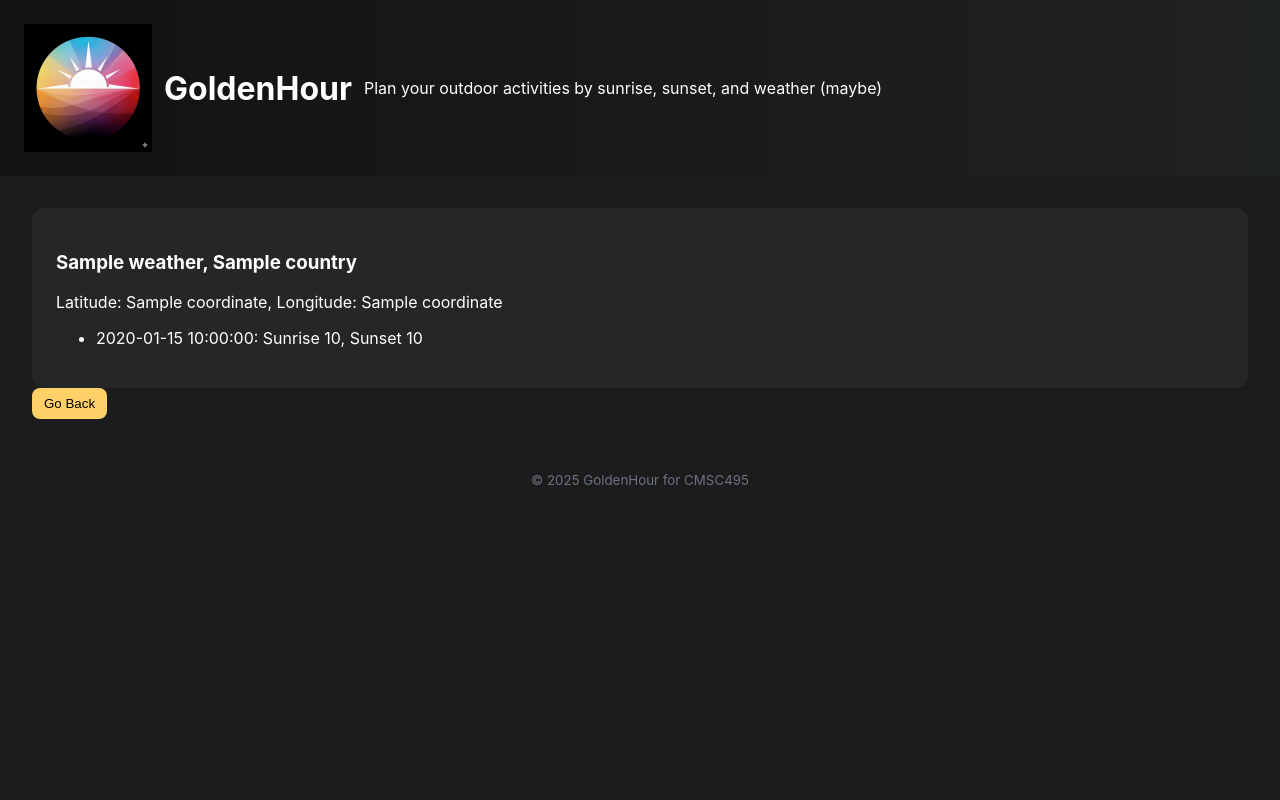
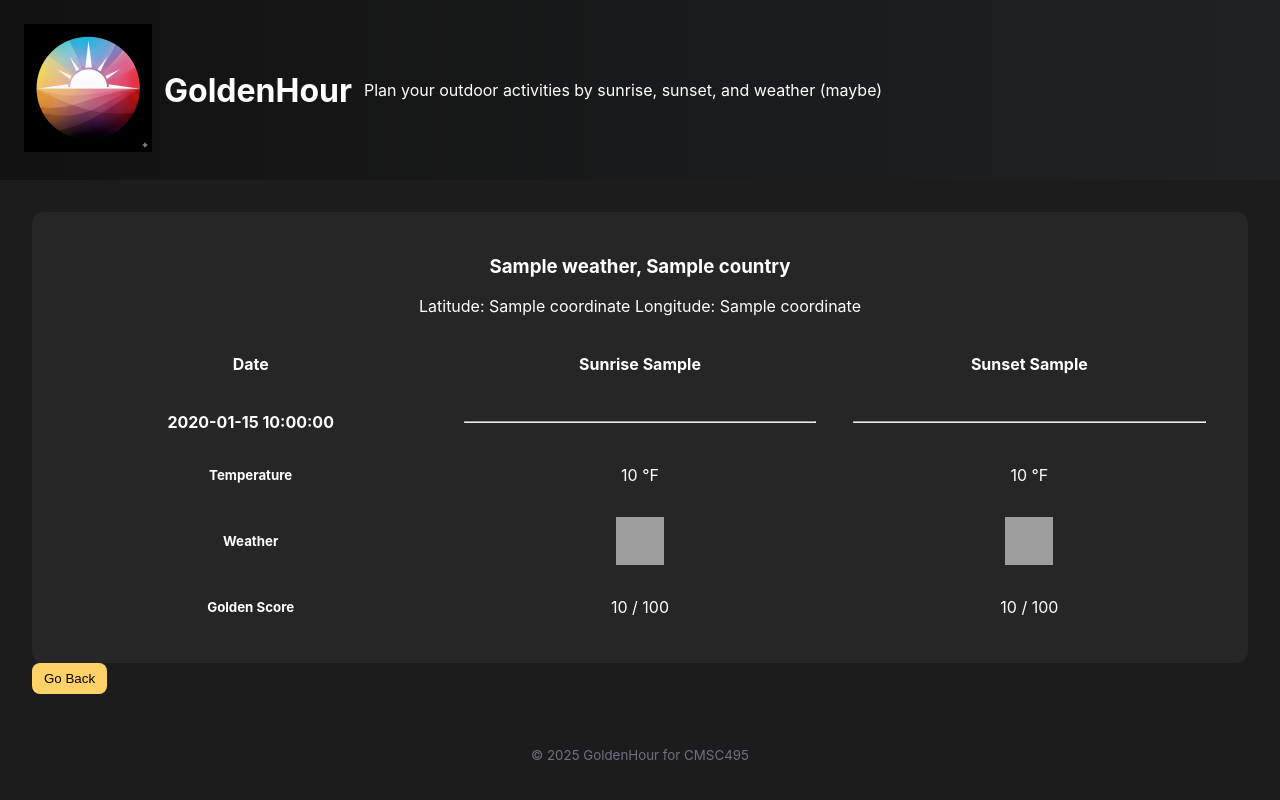
Before and after one commit to cmcarowland/CMSC495, a Flask app: template flask_app/templates/cityData.html in a window 1280 px wide. Run offline with Flask 3, Linux system fonts and the light colour scheme; the template is opened without the code that fills it: most values are stand-ins (such as "Sample title", 1, 10 or a date in 2020); grey boxes are pictures that could not be loaded.

Commit message:
refactor: cityData html to render query results for 4 days

```diff
--- a/flask_app/templates/cityData.html
+++ b/flask_app/templates/cityData.html
@@ -9,20 +9,54 @@
   </head>
   <body>
     <header class="site-header">
-      <img src="{{ url_for('static', filename='resources/Sunapp.png') }}" alt="Logo" class="logo" />
+      <a href="/">
+        <img src="{{ url_for('static', filename='resources/Sunapp.png') }}" alt="Logo" class="logo" />
+      </a>
       <h1>GoldenHour</h1>
       <p class="tagline">Plan your outdoor activities by sunrise, sunset, and weather (maybe)</p>
     </header>
 
     <main class="container">
       <section class="hero">
-        <h3>{{ weather_data.city_name }}, {{ weather_data.country }}</h3>
-        <p>Latitude: {{ weather_data.coordinates[0] }}, Longitude: {{ weather_data.coordinates[1] }}</p>
-        <ul>
+        <h3 class="centered">{{ weather_data.city_name }}, {{ weather_data.country }}</h3>
+        <p class="centered">Latitude: {{ weather_data.coordinates[0] }} Longitude: {{ weather_data.coordinates[1] }}</p>
+        <div class="weather-grid">
+          <h4>Date</h4>
+          <h4>Sunrise  {{ weather_data.sunrise_dt }}</h4>
+          <h4>Sunset  {{ weather_data.sunset_dt }}</h4>
         {% for day in weather_data.days %}
-            <li>{{ day.date }}: Sunrise {{ day.sunrise_event.temp }}, Sunset {{ day.sunset_event.temp }}</li>
+          <div class="weather-card">
+            <h4>{{ day.date }}</h4>
+            <h5>Temperature</h5>
+            <h5>Weather</h5>
+            <h5>Golden Score</h5>
+          </div>
+          <div class="weather-card">
+            <hr width="90%"/>
+            {% if day.sunrise_event %}
+              <p>{{ day.sunrise_event.temp }} &deg;F</p>
+              <img width="48" height="48" src="{{ url_for('static', filename='resources/weather/' + day.sunrise_event.get_image_name() + '.png') }}" alt="Weather icon" />
+              <p>{{ day.sunrise_event.calc_golden_score() }} / 100</p>
+            {% else %}
+              <p>No Temp Data</p>
+              <img width="48" height="48" src="{{ url_for('static', filename='resources/weather/n_a.png') }}" alt="Weather icon" />
+              <p>0/100</p>
+            {% endif %}
+          </div>
+          <div class="weather-card">
+            <hr width="90%"/>
+            {% if day.sunset_event %}
+              <p>{{ day.sunset_event.temp }} &deg;F</p>
+              <img width="48" height="48" src="{{ url_for('static', filename='resources/weather/' + day.sunset_event.get_image_name() + '.png') }}" alt="Weather icon" />
+              <p>{{ day.sunset_event.calc_golden_score() }} / 100</p>
+            {% else %}
+              <p>No Temp Data</p>
+              <img width="48" height="48" src="{{ url_for('static', filename='resources/weather/n_a.png') }}" alt="Weather icon" />
+              <p>0/100</p>
+            {% endif %}
+          </div>
         {% endfor %}
-        </ul>
+        </div>
       </section>
       <button>Go Back</button>
     </main>
```
